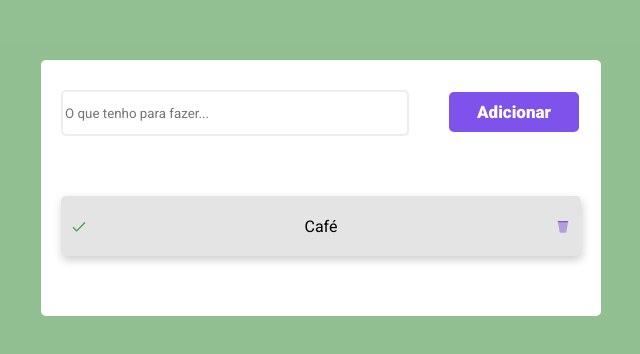
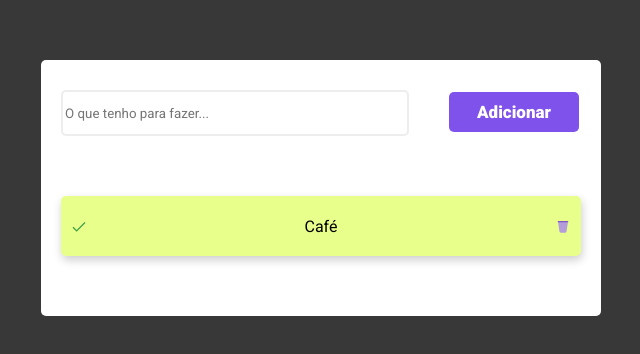
Before and after one commit to marianamoiolicapelari/primeiro-projeto-react, a React (Vite) app in the folder todo-list/: page / in a window 1280 px wide. Shown: the part 212-566 px from the top of the page, without its empty margins (319-959 px from the left). Built offline with nearby package versions, Linux system fonts and the light colour scheme.

Commit message:
layout change

```diff
--- a/todo-list/src/App.jsx
+++ b/todo-list/src/App.jsx
@@ -6,7 +6,7 @@ import { FcEmptyTrash, FcCheckmark } from "react-icons/fc";
 import { Container, ToDoList, Input, Button, ListItem } from './styles.js'
 
 function App() {
-  const [list, setList] = useState([{ id: uuid(), task: "Café" }])
+  const [list, setList] = useState([{ id: uuid(), task: "Café", finished: true }])
   const [inputTask, setInputTask] = useState('')
 
 
@@ -15,7 +15,7 @@ function App() {
   }
 
   function cliqueNoBotao() {
-    setList([...list, { id: uuid(), task: inputTask }])
+    setList([...list, { id: uuid(), task: inputTask, finished: false }])
 
   }
 
@@ -27,7 +27,7 @@ function App() {
 
         <ul>
           {list.map(item => (
-            <ListItem>
+            <ListItem isFinished={item.finished}>
               <FcCheckmark />
               <li key={item.id}>{item.task}</li>
               <FcEmptyTrash />
--- a/todo-list/src/styles.js
+++ b/todo-list/src/styles.js
@@ -1,7 +1,7 @@
 import styled from 'styled-components'
 
 export const Container = styled.div`
-    background: #3838;
+    background: #383838;
     width: 100vw;
     height: 100vh;
     display: flex;
@@ -41,7 +41,7 @@ export const Button = styled.button`
 `
 
 export const ListItem = styled.div`
-    background: #E4E4E4;
+    background: ${ props => props.isFinished ? '#E8FF8B' : '#E4E4E4'};
     box-shadow: 1px 4px 10px rgba(0, 0, 0, 0.2);
     border-radius: 5px;
     height: 60px;
```
